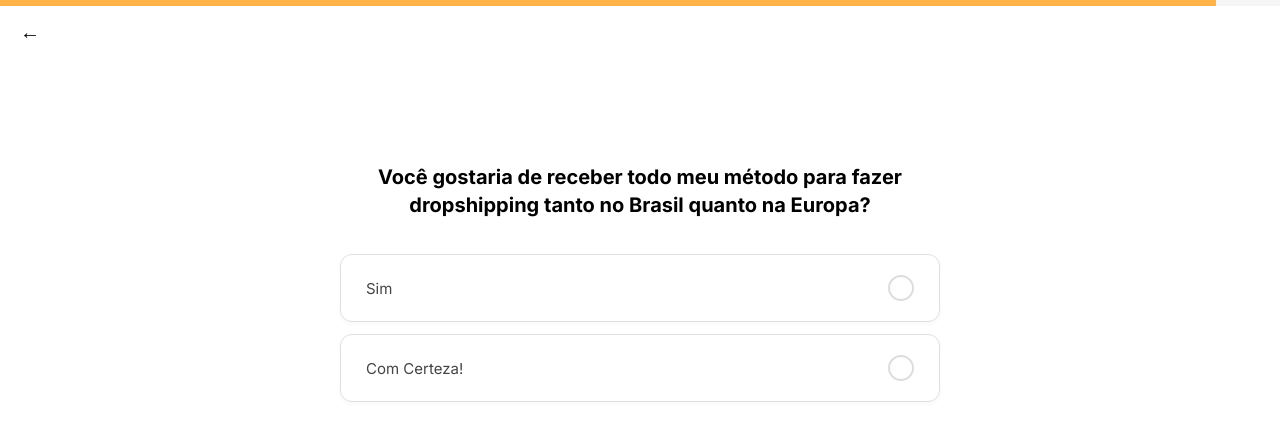
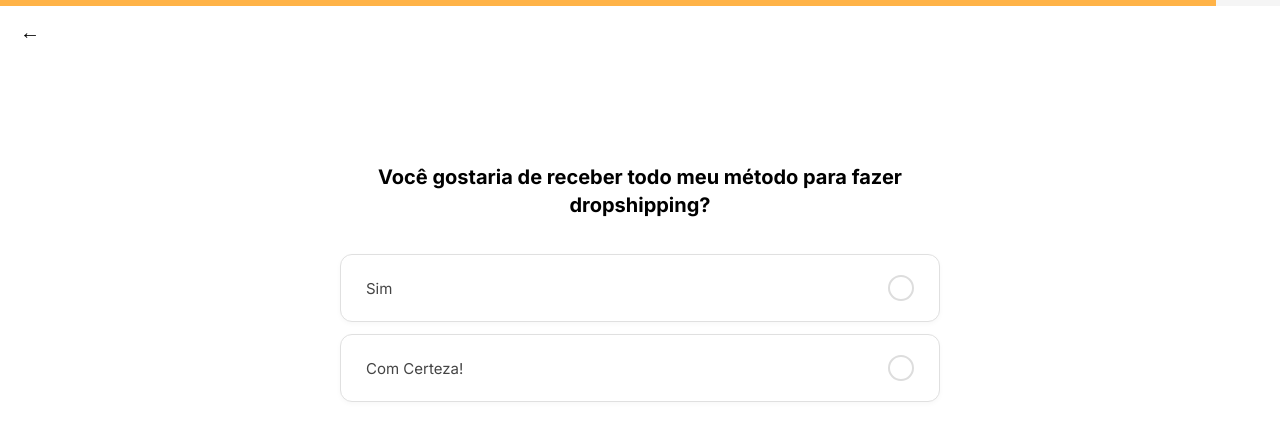
Before and after one commit to RaioneMachado/quiz-cabeca, a website: page index25.html in a window 1280 px wide. Drawn offline with Linux system fonts and the light colour scheme.

Commit message:
atualizçaão

```diff
--- a/index25.html
+++ b/index25.html
@@ -142,7 +142,7 @@
     <a href="#" class="back-button">←</a>
 
     <div class="main-content">
-        <h1>Você gostaria de receber todo meu método para fazer dropshipping tanto no Brasil quanto na Europa?</h1>
+        <h1>Você gostaria de receber todo meu método para fazer dropshipping?</h1>
 
         <form action="index26.html" method="GET">
             <div class="options-list">
```
